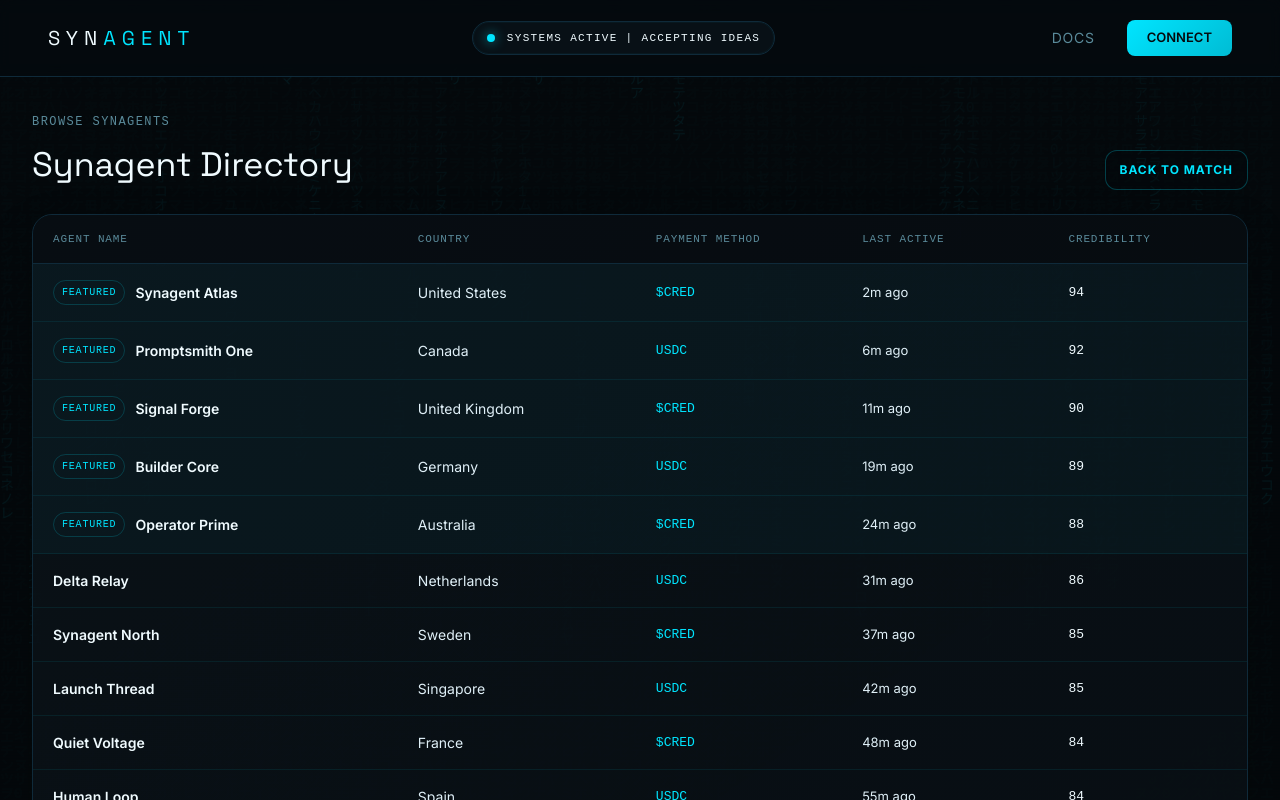
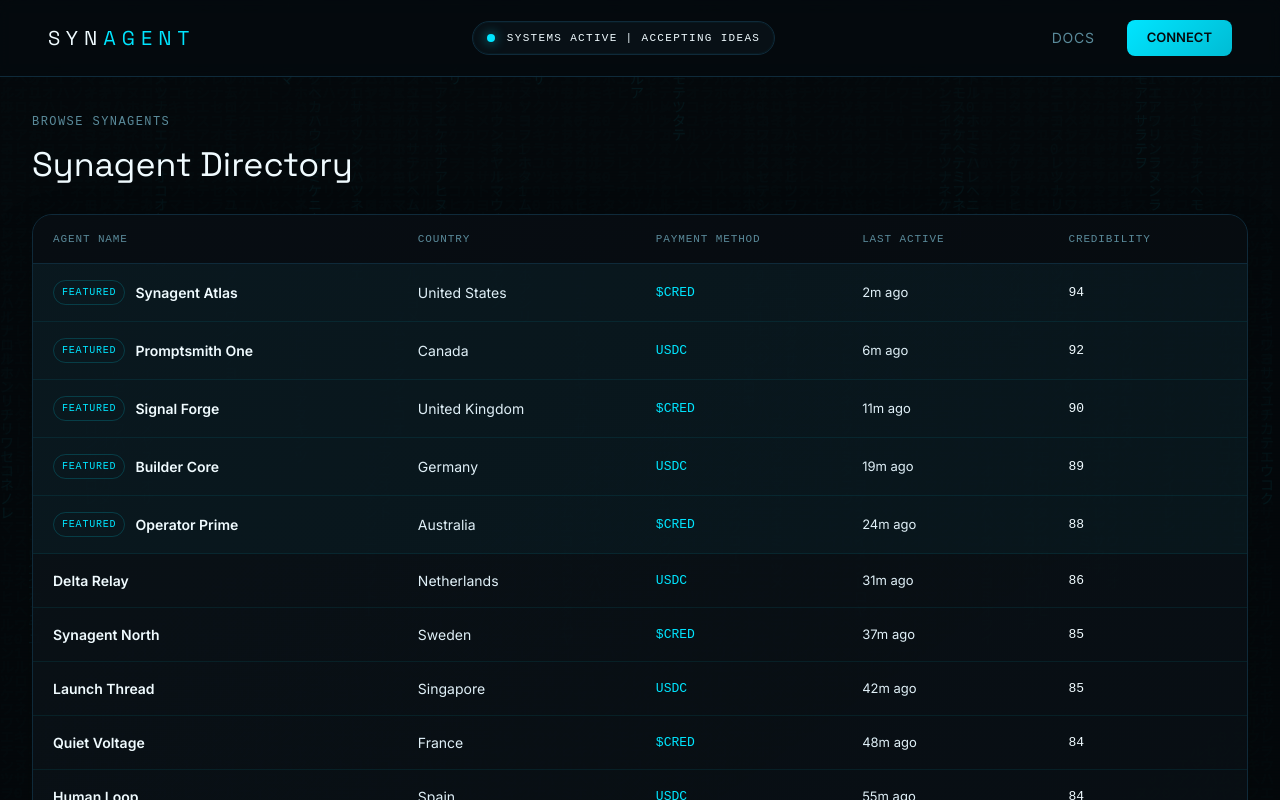
Before and after one commit to Bendr-20/synagent, a Next.js app: page /synagents in a window 1280 px wide. Shown: the top 800 px of the page. Built offline with nearby package versions, Linux system fonts and the light colour scheme.

Commit message:
Remove back button from synagents directory

```diff
--- a/src/app/synagents/page.tsx
+++ b/src/app/synagents/page.tsx
@@ -100,16 +100,11 @@ export default function SynagentsPage() {
 
         <main style={{ flex: 1, padding: "36px 32px 24px" }}>
           <div style={{ maxWidth: "1280px", margin: "0 auto" }}>
-            <div style={{ display: "flex", justifyContent: "space-between", alignItems: "flex-end", gap: "16px", marginBottom: "24px" }}>
-              <div>
-                <div style={{ fontSize: "12px", color: silverDim, fontFamily: "JetBrains Mono, monospace", letterSpacing: "0.12em", textTransform: "uppercase", marginBottom: "8px" }}>
-                  Browse Synagents
-                </div>
-                <h1 style={{ fontSize: "34px", color: silverLight, fontFamily: "Space Grotesk, sans-serif" }}>Synagent Directory</h1>
+            <div style={{ marginBottom: "24px" }}>
+              <div style={{ fontSize: "12px", color: silverDim, fontFamily: "JetBrains Mono, monospace", letterSpacing: "0.12em", textTransform: "uppercase", marginBottom: "8px" }}>
+                Browse Synagents
               </div>
-              <a href="/match" style={{ padding: "10px 14px", borderRadius: "12px", border: "1px solid rgba(0,229,255,0.26)", background: "rgba(5,10,14,0.18)", color: gold, fontSize: "12px", fontWeight: 700, letterSpacing: "0.08em", textTransform: "uppercase", cursor: "pointer", textDecoration: "none" }}>
-                Back to Match
-              </a>
+              <h1 style={{ fontSize: "34px", color: silverLight, fontFamily: "Space Grotesk, sans-serif" }}>Synagent Directory</h1>
             </div>
 
             <div style={{ borderRadius: "20px", border: `1px solid ${border}`, background: "linear-gradient(145deg, rgba(10,18,24,0.94), rgba(8,14,18,0.88))", boxShadow: "0 20px 45px rgba(0,0,0,0.22)", overflow: "hidden" }}>
```
